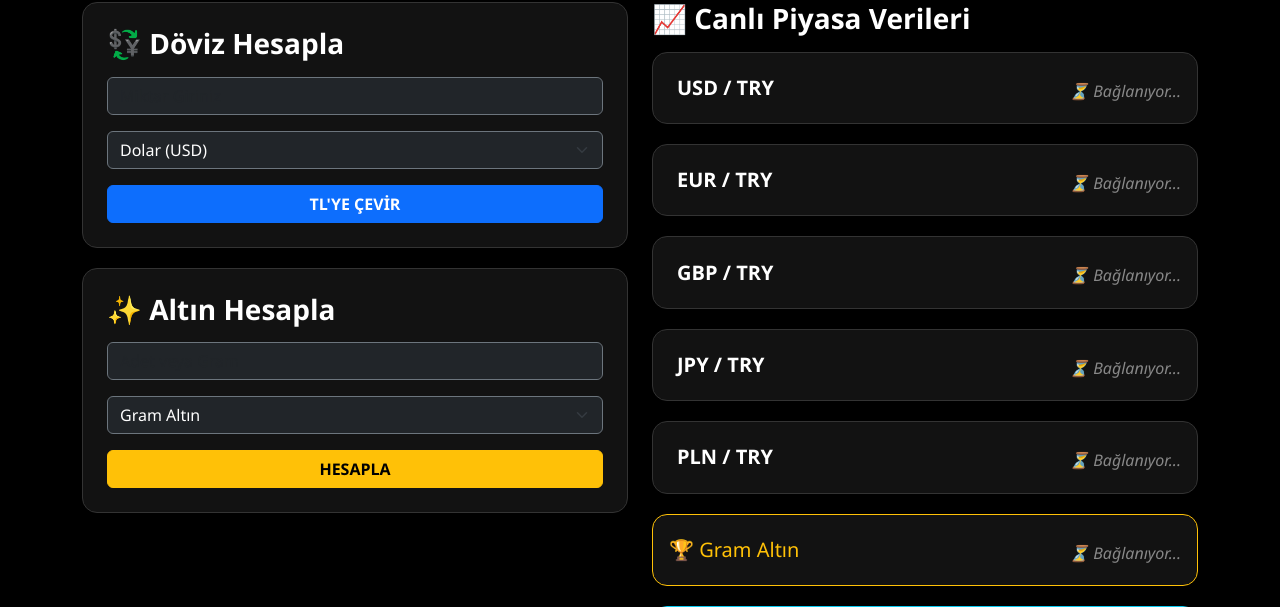
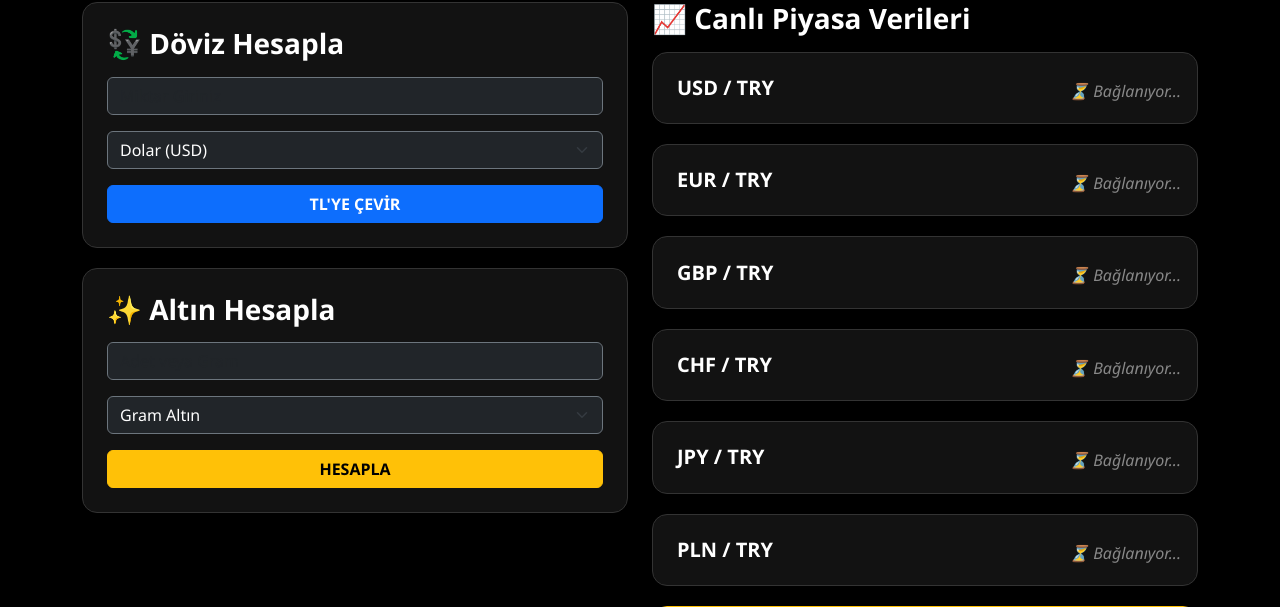
Before and after one commit to BerkayToluc/doviz-projem, a Flask app: page / in a window 1280 px wide. Shown: the part 133-740 px from the top of the page. Run offline with Flask 3, Linux system fonts and the light colour scheme; parts of the project's set-up code (start-up, migrations or seed data) failed here and were passed over; some libraries are stand-ins or nearby versions.

Commit message:
Frank eklendi

```diff
--- a/app.py
+++ b/app.py
@@ -27,6 +27,7 @@
         kurlar["USD"] = doviz_bul("USD")
         kurlar["EUR"] = doviz_bul("EUR")
         kurlar["GBP"] = doviz_bul("GBP")
+        kurlar["CHF"] = doviz_bul("CHF")
         altin["GRAM"] = doviz_bul("gram-altin")
         altin["CEYREK"] = doviz_bul("ceyrek-altin")
         altin["YARIM"] = doviz_bul("yarim-altin")
--- a/templates/index.html
+++ b/templates/index.html
@@ -29,7 +29,6 @@
             100% { opacity: 1; }
         }
 
-        /* Yükleniyor yazısı için şık bir stil */
         .loading-text { font-size: 1rem; color: #888888; font-weight: 400; font-style: italic; }
     </style>
 </head>
@@ -48,6 +47,7 @@
                         <option value="USD">Dolar (USD)</option>
                         <option value="EUR">Euro (EUR)</option>
                         <option value="GBP">Sterlin (GBP)</option>
+                        <option value="CHF">İsviçre Frangı (CHF)</option>
                         <option value="JPY">Japon Yeni (JPY)</option>
                         <option value="PLN">Polonya Zlotisi (PLN)</option>
                     </select>
@@ -78,7 +78,7 @@
             <div class="col-md-6">
                <h3 class="text-bright mb-3">📈 Canlı Piyasa Verileri</h3>
 
-                {% for kod, isim, bayrak in [('USD','USD / TRY','us'), ('EUR','EUR / TRY','eu'), ('GBP','GBP / TRY','gb'), ('JPY','JPY / TRY','jp'), ('PLN','PLN / TRY','pl')] %}
+                {% for kod, isim, bayrak in [('USD','USD / TRY','us'), ('EUR','EUR / TRY','eu'), ('GBP','GBP / TRY','gb'), ('CHF','CHF / TRY','ch'), ('JPY','JPY / TRY','jp'), ('PLN','PLN / TRY','pl')] %}
                 <div class="card p-3">
                     <div class="d-flex justify-content-between align-items-center">
                         <span class="text-bright fs-5"><span class="fi fi-{{bayrak}} me-2"></span> {{isim}}</span>
@@ -134,12 +134,10 @@
             if(!text || text === "0" || text === "---" || text.includes("Bağlanıyor")) return 0;
 
             let temiz = text.toString().replace(/[₺$\s]/g, '').trim();
-
             if (temiz === "---" || temiz === "") return 0;
 
             let noktasiz = temiz.replace(/\./g, '');
             let sayiFormati = noktasiz.replace(',', '.');
-
             let sonuc = parseFloat(sayiFormati);
             return isNaN(sonuc) ? 0 : sonuc;
         }
@@ -150,14 +148,15 @@
             let el = document.getElementById('val-' + birim);
 
             if (miktar && el) {
-                // innerText yerine textContent kullanıldı (GİZLİ DEPO ÇÖZÜMÜ)
                 let kur = temizleVeSayiyaCevir(el.textContent);
                 if (kur === 0) {
                      alert("Piyasa verileri yükleniyor, lütfen 1-2 saniye bekleyip tekrar deneyin.");
                      return;
                 }
                 let sonuc = miktar * kur;
-                document.getElementById('doviz-sonuc-text').innerText = miktar + " " + birim + " = " + sonuc.toLocaleString('tr-TR', {minimumFractionDigits: 2}) + " TL";
+                document.getElementById('doviz-sonuc-text').innerText =
+                    miktar + " " + birim + " = " +
+                    sonuc.toLocaleString('tr-TR', {minimumFractionDigits: 2}) + " TL";
                 document.getElementById('doviz-sonuc-box').style.display = 'block';
             }
         }
@@ -168,7 +167,6 @@
             let el = document.getElementById('val-' + tur);
 
             if (miktar && el) {
-                // innerText yerine textContent kullanıldı (GİZLİ DEPO ÇÖZÜMÜ)
                 let fiyat = temizleVeSayiyaCevir(el.textContent);
                 if (fiyat === 0) {
                     alert("Piyasa verileri yükleniyor, lütfen 1-2 saniye bekleyip tekrar deneyin.");
@@ -176,7 +174,9 @@
                 }
                 let sonuc = miktar * fiyat;
                 let birimText = (tur === "GRAM") ? " Gram" : " Adet";
-                document.getElementById('altin-sonuc-text').innerText = miktar + birimText + " = " + sonuc.toLocaleString('tr-TR', {minimumFractionDigits: 2}) + " TL";
+                document.getElementById('altin-sonuc-text').innerText =
+                    miktar + birimText + " = " +
+                    sonuc.toLocaleString('tr-TR', {minimumFractionDigits: 2}) + " TL";
                 document.getElementById('altin-sonuc-box').style.display = 'block';
             }
         }
@@ -191,7 +191,6 @@
                         let el = document.getElementById('val-' + key);
                         if(el) {
                             let yeniFiyatStr = veriler[key];
-
                             if(yeniFiyatStr === "---") return;
 
                             let yeniFiyatNum = temizleVeSayiyaCevir(yeniFiyatStr);
@@ -216,7 +215,9 @@
 
                                 let dolarMi = (key === 'ONS' || key === 'ONS-GUMUS');
                                 let birimSembol = dolarMi ? "" : " ₺";
-                                let gosterilecekMetin = (dolarMi ? "$" : "") + yeniFiyatStr + birimSembol;
+                                let gosterilecekMetin =
+                                    (dolarMi ? "$" : "") + yeniFiyatStr + birimSembol;
+
                                 el.innerHTML = gosterilecekMetin + ok;
 
                                 if (yeniFiyatNum !== eskiFiyatNum) {
@@ -224,7 +225,6 @@
                                     setTimeout(() => el.classList.remove('update-flash'), 1000);
                                 }
                             } else {
-                                // innerText yerine textContent kullanıldı
                                 el.textContent = yeniFiyatStr;
                             }
 
```
